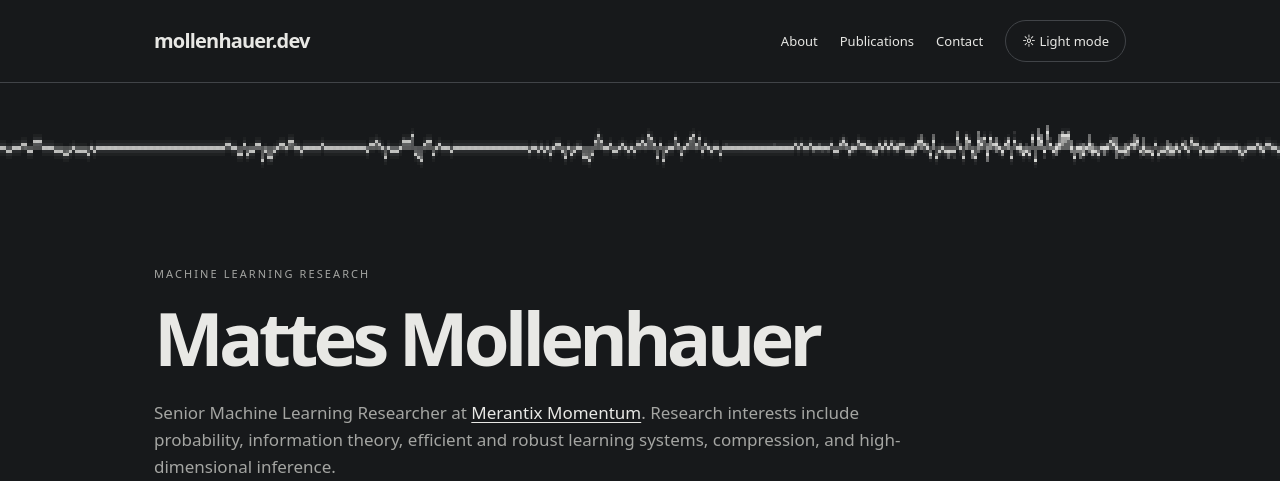
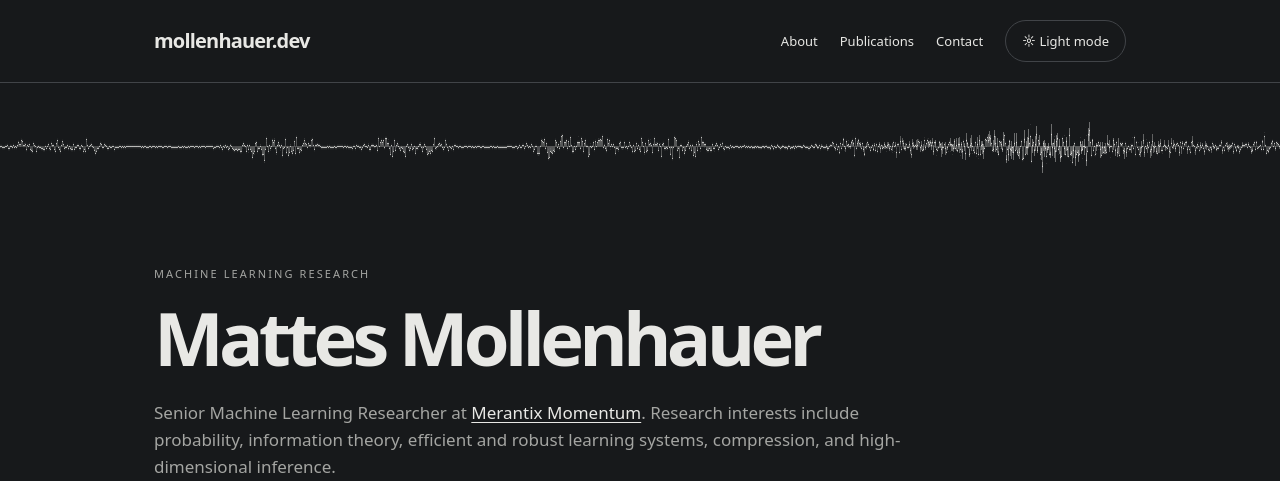
Before and after one commit to mollenhauerm/mollenhauerm.github.io, a website: page index.html in a window 1280 px wide. Shown: the top 481 px of the page. Drawn offline with Linux system fonts and the light colour scheme.

Commit message:
style: increase waveform resolution

```diff
--- a/index.html
+++ b/index.html
@@ -89,7 +89,7 @@
         display: block;
         width: 100%;
         height: 100%;
-        image-rendering: pixelated;
+        image-rendering: auto;
       }
       .intro {
         padding: 75px 0 28px;
@@ -633,9 +633,10 @@
           }
         }
         function resize() {
+          const scale = Math.min(window.devicePixelRatio || 1, 1.5);
           let oldW = w;
-          w = Math.max(70, Math.round(canvas.clientWidth / 3));
-          h = Math.max(22, Math.round(canvas.clientHeight / 3));
+          w = Math.max(140, Math.round(canvas.clientWidth * scale));
+          h = Math.max(48, Math.round(canvas.clientHeight * scale));
           canvas.width = w;
           canvas.height = h;
           if (oldW !== w || !profile) reset();
```
